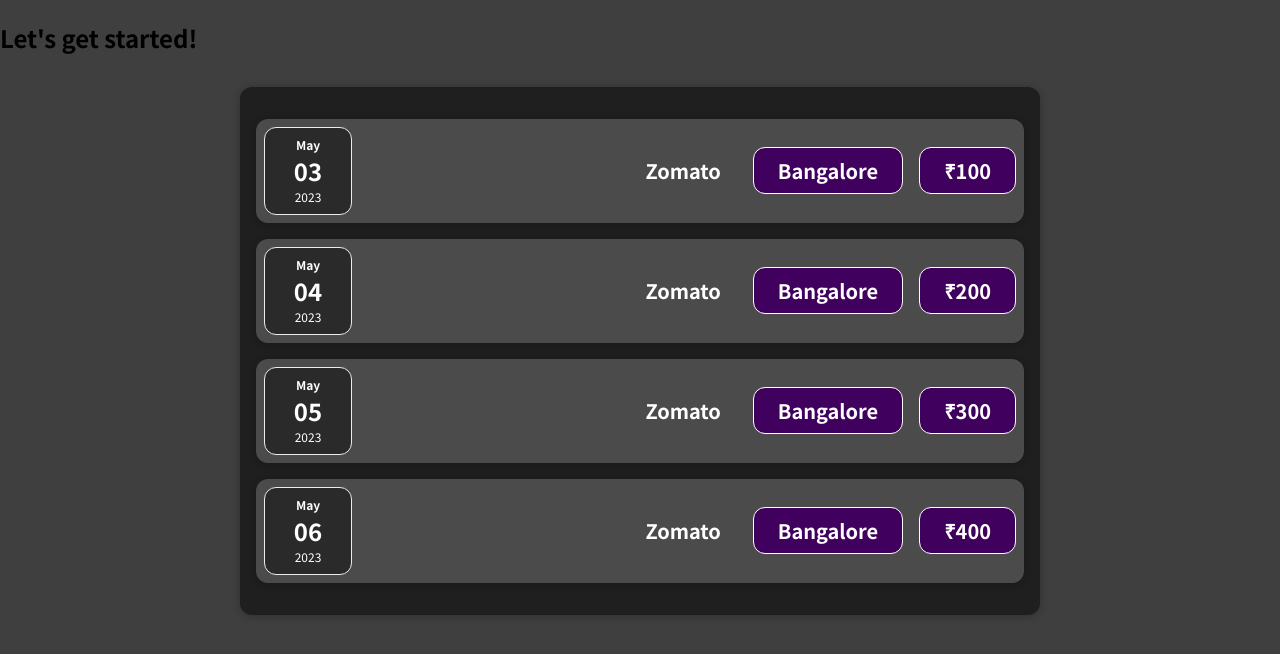
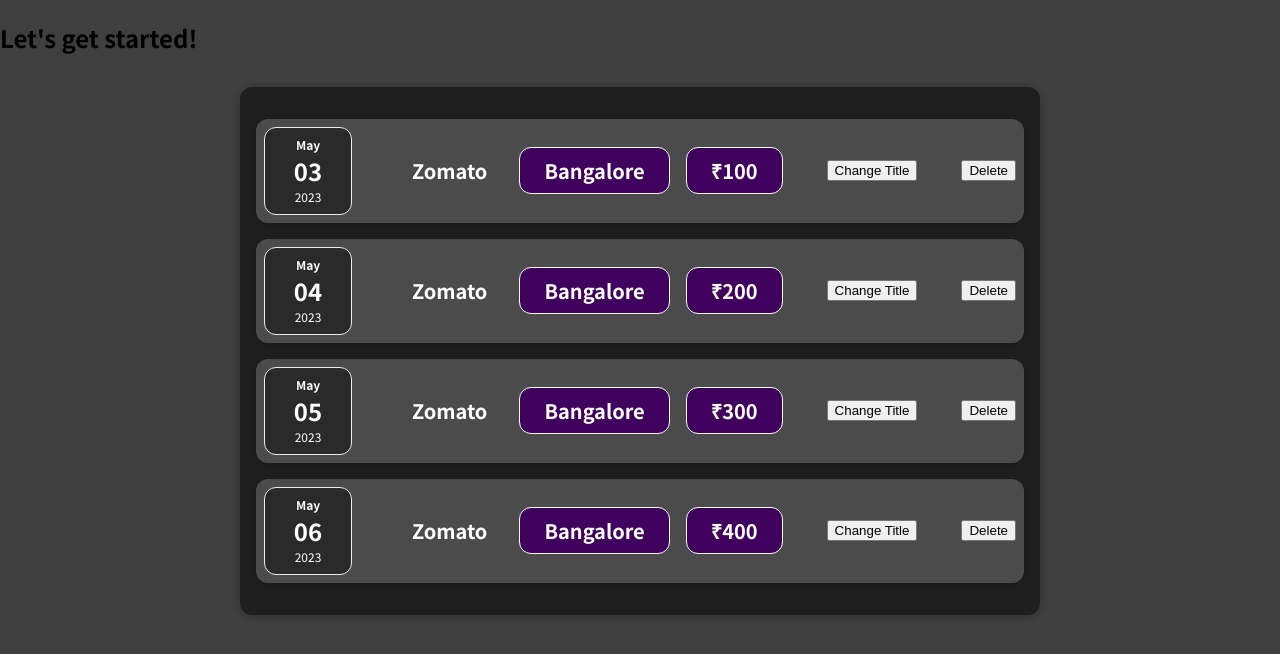
Before and after one commit to Sumanth-rockzz/React-Basics, a React (Create React App) app: page / in a window 1280 px wide. Shown: the top 654 px of the page. Built offline with nearby package versions, Linux system fonts and the light colour scheme.

Commit message:
added delete button checking for dynamic

```diff
--- a/src/Components/Expenses/ExpenseItem.js
+++ b/src/Components/Expenses/ExpenseItem.js
@@ -5,10 +5,18 @@
 
 
 const ExpenseItem=(props)=>{
+  const tiltleclickHandler=()=>{
+    console.log("clicked");
+  }
+  const deleteclickHandler=()=>{
+    console.log("deleted");
+  }
   return (
     <Card className="expense-item">
       <ExpenseDate date={props.date}/>
       <ExpenseDetails amount={props.amount}  location={props.location}  title={props.title} />
+      <button onClick={tiltleclickHandler}>Change Title</button>
+      <button onClick={deleteclickHandler}>Delete</button>
     </Card>
   );
 }
```
